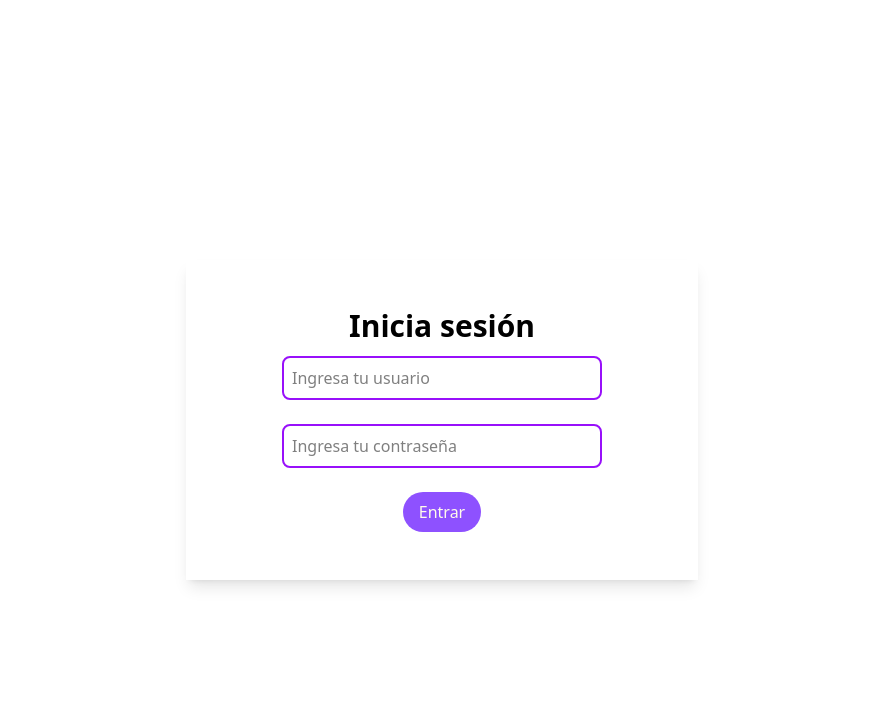
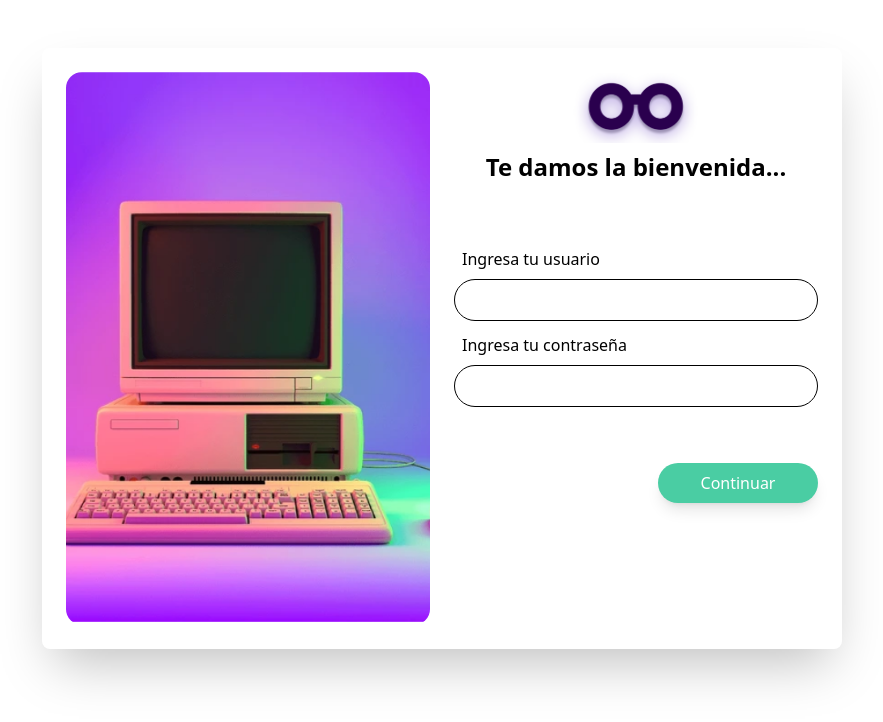
Before and after one commit to ErickGS28/matiooFrontend, a React (Vite) app: page / in a window 1280 px wide. Shown: the top 722 px of the page, without its empty margins (198-1081 px from the left). Built offline with nearby package versions, Linux system fonts and the light colour scheme.

Commit message:
Login matioo

```diff
--- a/src/App.jsx
+++ b/src/App.jsx
@@ -10,8 +10,8 @@ function App() {
   return (
     <Router>
       <MantineProvider withGlobalStyles withNormalizeCSS>
-        <div className="flex items-center justify-center mt-5 min-h-screen">
-          <div className="flex justify-center items-center shadow-lg h-auto p-12 w-lg">
+        <div className="min-h-full">
+          <div >
             <Routes>
               <Route path="/" element={<Form setUser={setUser} />} />
               <Route path="/home" element={<Home user={user} />} />
--- a/src/components/Form.jsx
+++ b/src/components/Form.jsx
@@ -15,12 +15,11 @@ export const Form = ({ setUser }) => {
     if (nombre === "" || contra === "") {
       setError(true); // Si los campos están vacíos, mostrar error
       return;
-    }else if (nombre === "admin" && contra === "admin") {
+    } else if (nombre === "admin" && contra === "admin") {
       setError(false); // Si no hay errores, limpia el error
       setUser([nombre]); // Asignar el usuario (aunque no se especifica qué hace esta función)
       navigate("/home"); // Redirigir a la página 'home'
-    }else{
-
+    } else {
     }
     setError(false); // Si no hay errores, limpia el error
     setUser([nombre]); // Asignar el usuario (aunque no se especifica qué hace esta función)
@@ -28,43 +27,98 @@ export const Form = ({ setUser }) => {
   };
 
   return (
+    <>
+
+
+
+      <div className="flex justify-center m-auto gap-6 w-[800px] shadow-2xl mt-12 p-6 rounded-lg ">
+
+        <div className="w-1/2 m-auto rounded-2xl">
+          <img src="/login.png" alt="" className="h-lg  object-cover m-auto rounded-2xl " />
+        </div>
+
+        <div className="w-1/2 mx-auto">
+          <section className="m-auto">
+            <img
+              src="/logomatioo.png"
+              alt=""
+              className="h-1/3 w-[150px] m-auto"
+            />
+            <h1 className="text-center text-2xl font-semibold mt-2">
+              Te damos la bienvenida...
+            </h1>
+          </section>
+
           <section>
-      <h1 className="text-center text-3xl mb-3 font-bold">Inicia sesión</h1>
-      <form className="formulario" onSubmit={handleSubmit}>
+            <div className="my-3 mt-16">
+            <p className="mb-2 mx-2">Ingresa tu usuario </p>
             <input
               type="text"
-          placeholder="Ingresa tu usuario"
-          value={nombre}
-          onChange={(e) => setNombre(e.target.value)}
-          className="border-2 border-purple-600 p-2 rounded-lg w-xs"
+              className="rounded-full py-2 px-4 border-1 w-full"
             />
-        <br />
-        <br />
+            </div>
+
+            <div className="my-2">
+            <p className="mb-2 mx-2">Ingresa tu contraseña</p>
             <input
               type="password"
-          placeholder="Ingresa tu contraseña"
-          required
-          value={contra}
-          onChange={(e) => setContra(e.target.value)}
-          className="border-2 border-purple-600 p-2 rounded-lg w-xs"
+              className="rounded-full  px-4 border-1 w-full py-2"
             />
-        <br />
-        <br />
-        <div className="flex justify-center">
-          {/* Aquí puedes dejar el Btn o usar un botón estándar */}
-          <button
-            type="submit"  // Aseguramos que este sea un submit que ejecute handleSubmit
-            className="py-2 px-4 bg-violet-500 rounded-full text-amber-50"
-          >
-            Entrar
+            </div>
+
+
+
+          </section>
+
+          <div className="text-right ">
+          <button type="submit" className="bg-green-confirm text-white py-2 px-4 rounded-full  mt-12 w-[160px] shadow-lg">
+              Continuar
           </button>
           </div>
-      </form>
-      {error && (
-        <div className="flex justify-center mt-4">
-          <p className="text-red-500">Todos los campos son obligatorios</p>
+
+
         </div>
-      )}
-    </section>
+      </div>
+
+    </>
   );
 };
+
+// <section>
+//   <h1 className="text-center text-3xl mb-3 font-bold">Inicia sesión</h1>
+//   <form className="formulario" onSubmit={handleSubmit}>
+//     <input
+//       type="text"
+//       placeholder="Ingresa tu usuario"
+//       value={nombre}
+//       onChange={(e) => setNombre(e.target.value)}
+//       className="border-2 border-purple-600 p-2 rounded-lg w-xs"
+//     />
+//     <br />
+//     <br />
+//     <input
+//       type="password"
+//       placeholder="Ingresa tu contraseña"
+//       required
+//       value={contra}
+//       onChange={(e) => setContra(e.target.value)}
+//       className="border-2 border-purple-600 p-2 rounded-lg w-xs"
+//     />
+//     <br />
+//     <br />
+//     <div className="flex justify-center">
+//       {/* Aquí puedes dejar el Btn o usar un botón estándar */}
+//       <button
+//         type="submit"  // Aseguramos que este sea un submit que ejecute handleSubmit
+//         className="py-2 px-4 bg-violet-500 rounded-full text-amber-50"
+//       >
+//         Entrar
+//       </button>
+//     </div>
+//   </form>
+//   {error && (
+//     <div className="flex justify-center mt-4">
+//       <p className="text-red-500">Todos los campos son obligatorios</p>
+//     </div>
+//   )}
+// </section>
--- a/src/components/Home.jsx
+++ b/src/components/Home.jsx
@@ -4,7 +4,7 @@ import Img from "./ui/Img";
 const Home = ({ user }) => {
   return (
     <div>
-      <h1 className="text-bold text-center text-xl text-purple-bg-aside">Bienvenido a la página de inicio</h1>
+      <h1 className="text-bold text-center text-xl text-darkpurple-title">Bienvenido a la página de inicio</h1>
 
       <Img />
       <h2>Usuario: {user}</h2>
```
Also changed, not shown: public/login.png (added), public/logomatioo.png (added). Lines whose indentation alone changed are shown as unchanged.
